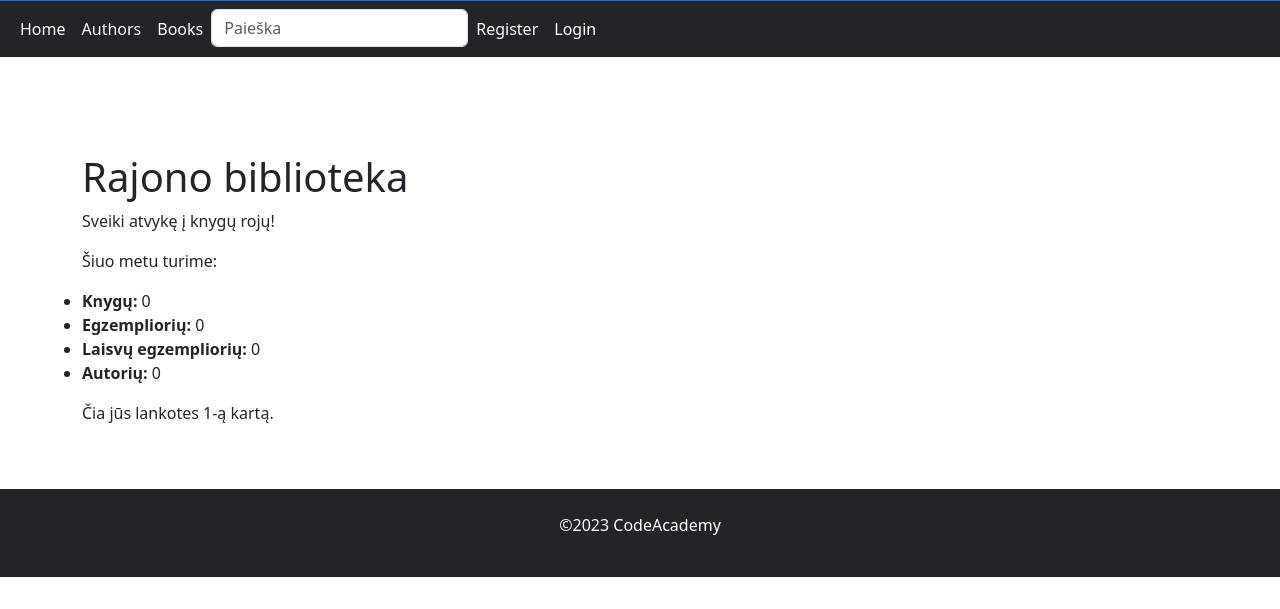
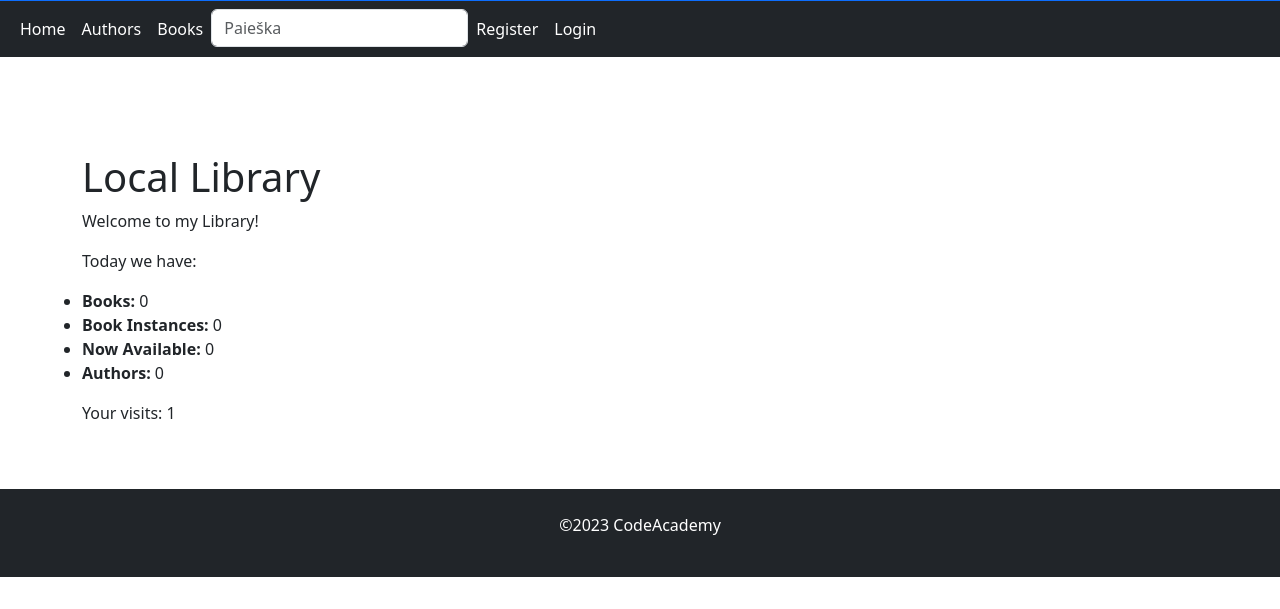
Before and after one commit to DonatasNoreika/django_biblioteka_2023_08, a Django app: page /library/ in a window 1280 px wide. Shown: the part 191-800 px from the top of the page. Run offline with Django 4.2, Linux system fonts and the light colour scheme; data that the repository does not hold is empty.

Commit message:
12: Išverstas index.html puslapis

```diff
--- a/mysite/library/templates/index.html
+++ b/mysite/library/templates/index.html
@@ -1,18 +1,17 @@
 {% extends "base.html" %}
+{% load i18n %}
 
-
-{% block "title" %}Biblioteka: HOME{% endblock %}
-
+{% block "title" %}{% trans "Library: HOME" %}{% endblock %}
 
 {% block "content" %}
-<h1>Rajono biblioteka</h1>
-<p>Sveiki atvykę į knygų rojų!</p>
-<p>Šiuo metu turime:</p>
+<h1>{% trans "Local Library" %}</h1>
+<p>{% trans "Welcome to my Library" %}!</p>
+<p>{% trans "Today we have:" %}</p>
 <ul>
-    <li><strong>Knygų: </strong>{{ num_books }}</li>
-    <li><strong>Egzempliorių: </strong>{{ num_instances }}</li>
-    <li><strong>Laisvų egzempliorių: </strong>{{ num_instances_available }}</li>
-    <li><strong>Autorių: </strong>{{ num_authors }}</li>
+    <li><strong>{% trans "Books" %}: </strong>{{ num_books }}</li>
+    <li><strong>{% trans "Book Instances" %}: </strong>{{ num_instances }}</li>
+    <li><strong>{% trans "Now Available" %}: </strong>{{ num_instances_available }}</li>
+    <li><strong>{% trans "Authors" %}: </strong>{{ num_authors }}</li>
 </ul>
-<p>Čia jūs lankotes {{ num_visits }}-ą kartą.</p>
+<p>{% trans "Your visits" %}: {{ num_visits }}</p>
 {% endblock %}
```
Also changed, not shown: mysite/library/locale/lt/LC_MESSAGES/django.po (added), 1 other file.
